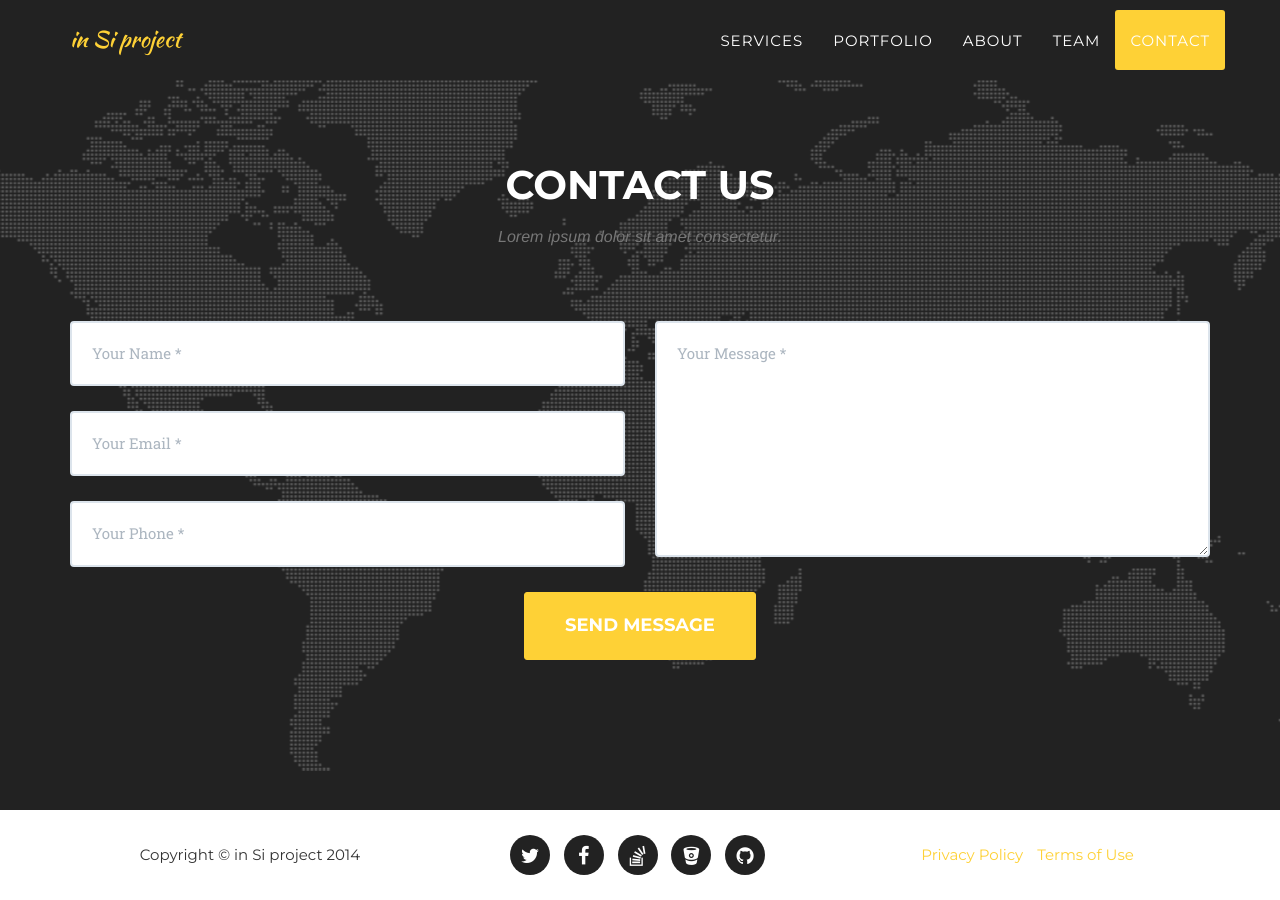
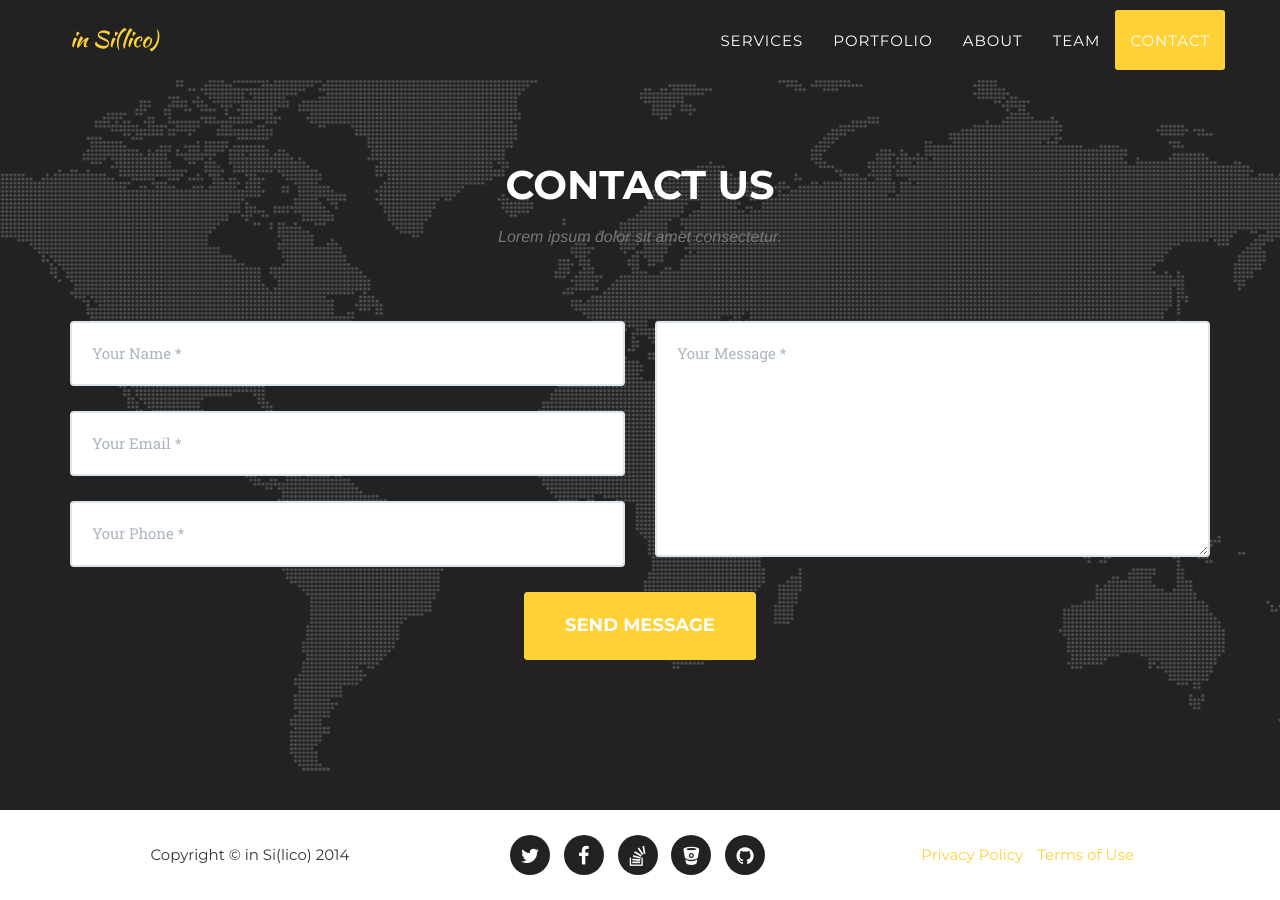
Before and after one commit to in-Si/in-Si.github.io, a Jekyll site: the page built from index.html, in a window 1280 px wide and 900 px high, scrolled down 5636 px. Built offline with Jekyll 4.4.1, drawn with Linux system fonts in a browser that asks for light colours; some web fonts are replaced.

```diff
--- a/_config.yml
+++ b/_config.yml
@@ -2,7 +2,7 @@
 #baseurl: /agency-jekyll-theme/
 
 # Site settings
-title: in Si project
+title: in Si(lico)
 email: your-email@domain.com
 description: "Write an awesome description for your new site here. You can edit this line in _config.yml. It will appear in your document head meta (for Google search results) and in your feed.xml site description."
 
```
